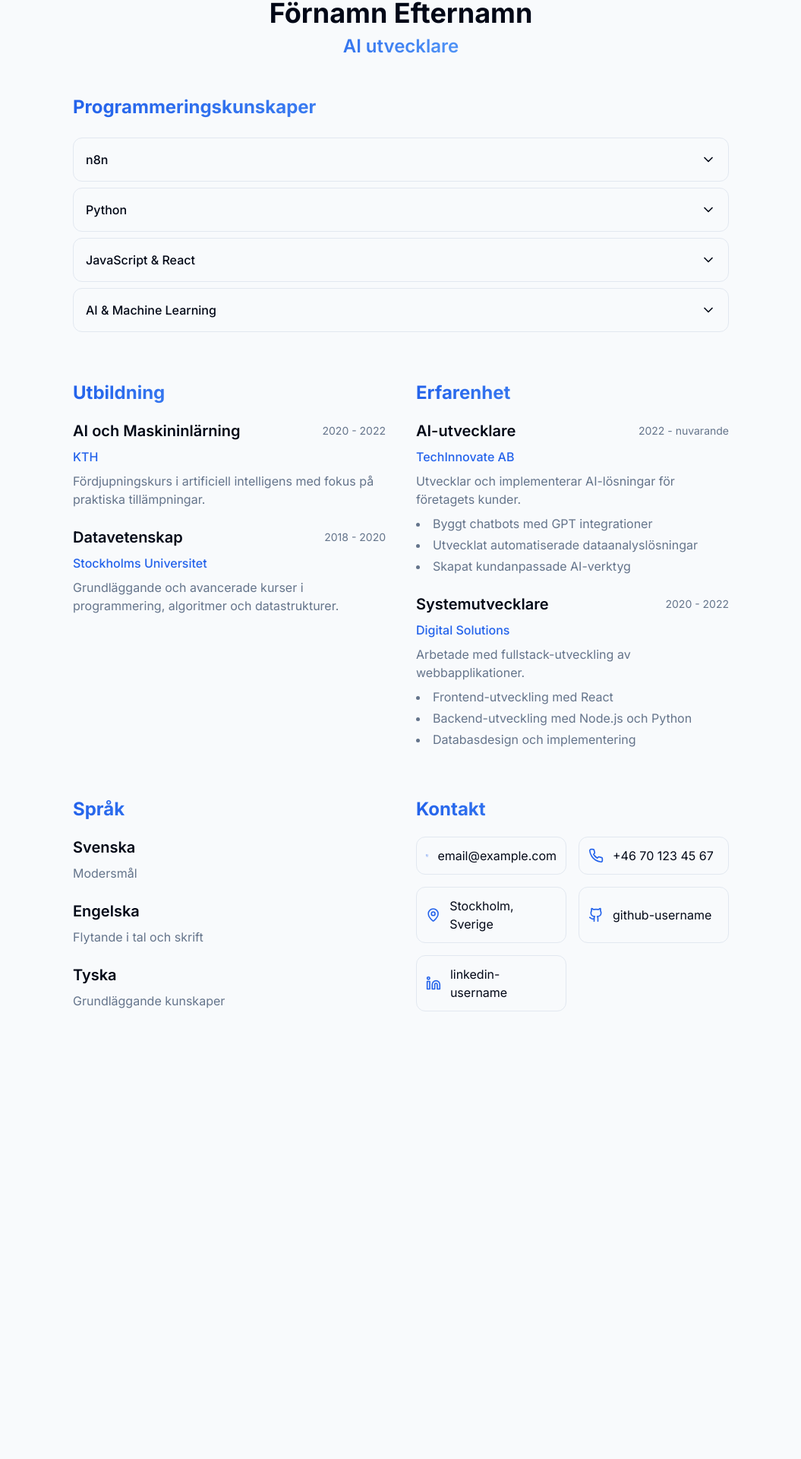
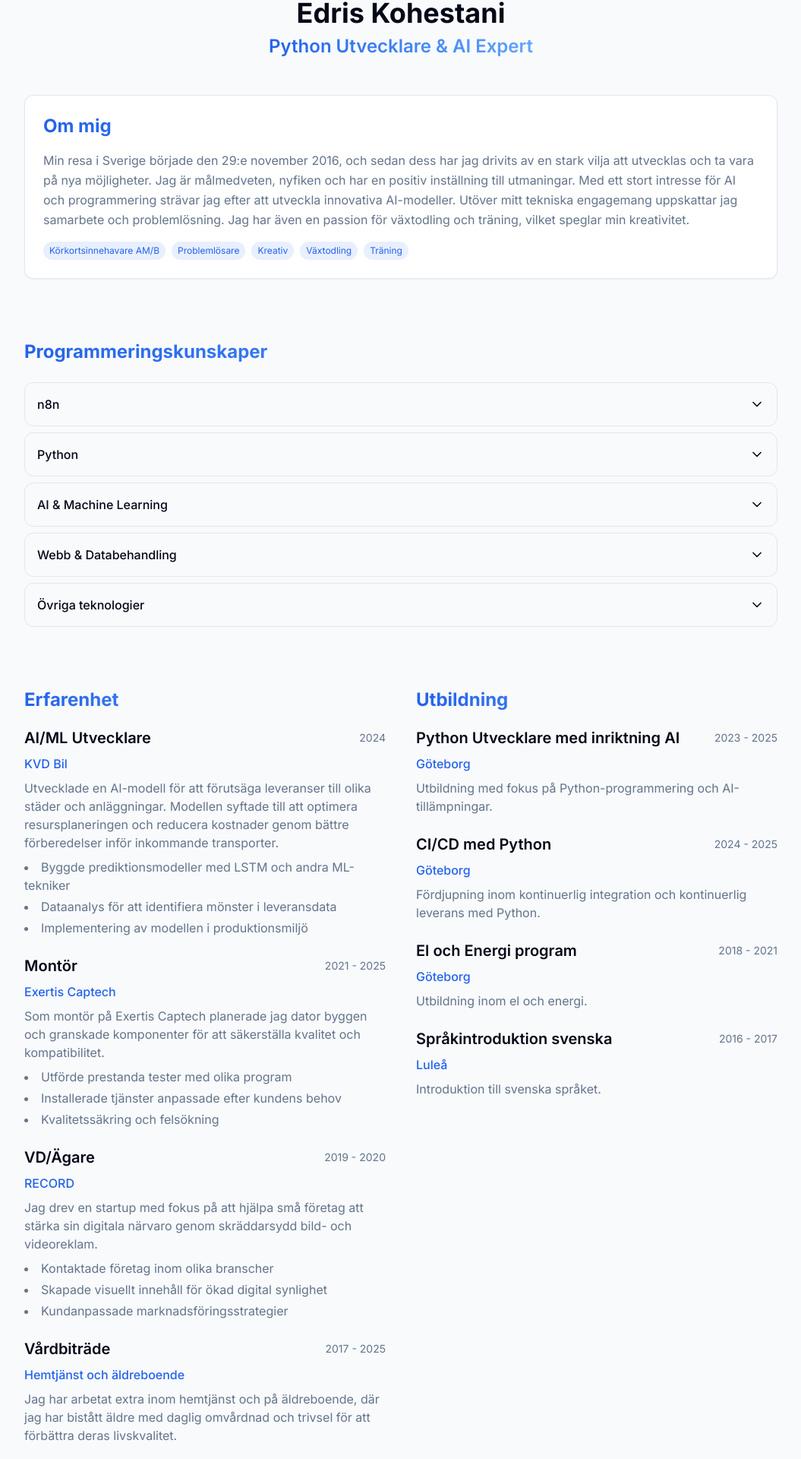
Before and after one commit to Edris9/aurora-mode-site, a React (Vite) app: page / in a window 1280 px wide. Shown: the part 259-2179 px from the top of the page at 76% size, without its empty margins (112-1167 px from the left). Before the commit the page ends 1636 px from the top, so only its background shows below. Built offline with nearby package versions, Linux system fonts and the light colour scheme.

Commit message:
Refactor: Improve layout and add contact form
- Improved the overall layout and organization of the portfolio.
- Added a contact section with a form for users to contact the developer.
- Incorporated the provided CV information into the relevant sections.

```diff
--- a/package.json
+++ b/package.json
@@ -11,7 +11,7 @@
     "preview": "vite preview"
   },
   "dependencies": {
-    "@hookform/resolvers": "^3.9.0",
+    "@hookform/resolvers": "^3.10.0",
     "@radix-ui/react-accordion": "^1.2.0",
     "@radix-ui/react-alert-dialog": "^1.1.1",
     "@radix-ui/react-aspect-ratio": "^1.1.0",
--- /dev/null
+++ b/src/components/ContactForm.tsx
@@ -0,0 +1,122 @@
+
+import { useState } from "react";
+import { z } from "zod";
+import { useForm } from "react-hook-form";
+import { zodResolver } from "@hookform/resolvers/zod";
+import { Button } from "@/components/ui/button";
+import { Textarea } from "@/components/ui/textarea";
+import { Input } from "@/components/ui/input";
+import {
+  Form,
+  FormControl,
+  FormField,
+  FormItem,
+  FormLabel,
+  FormMessage,
+} from "@/components/ui/form";
+import { toast } from "sonner";
+
+const formSchema = z.object({
+  name: z.string().min(2, { message: "Namn måste vara minst 2 tecken" }),
+  email: z.string().email({ message: "Ogiltig e-postadress" }),
+  message: z.string().min(10, { message: "Meddelande måste vara minst 10 tecken" }),
+});
+
+type FormValues = z.infer<typeof formSchema>;
+
+const ContactForm = () => {
+  const [isSubmitting, setIsSubmitting] = useState(false);
+
+  const form = useForm<FormValues>({
+    resolver: zodResolver(formSchema),
+    defaultValues: {
+      name: "",
+      email: "",
+      message: "",
+    },
+  });
+
+  const onSubmit = async (data: FormValues) => {
+    setIsSubmitting(true);
+
+    try {
+      // In a real application, you would send this data to a server
+      console.log("Form submitted:", data);
+
+      // Simulate API call
+      await new Promise(resolve => setTimeout(resolve, 1000));
+
+      toast.success("Tack för ditt meddelande! Jag återkommer så snart som möjligt.");
+      form.reset();
+    } catch (error) {
+      toast.error("Ett fel uppstod. Försök igen senare.");
+      console.error("Form submission error:", error);
+    } finally {
+      setIsSubmitting(false);
+    }
+  };
+
+  return (
+    <div className="animate-fade-in">
+      <Form {...form}>
+        <form onSubmit={form.handleSubmit(onSubmit)} className="space-y-6">
+          <FormField
+            control={form.control}
+            name="name"
+            render={({ field }) => (
+              <FormItem>
+                <FormLabel>Namn</FormLabel>
+                <FormControl>
+                  <Input placeholder="Ditt namn" {...field} />
+                </FormControl>
+                <FormMessage />
+              </FormItem>
+            )}
+          />
+
+          <FormField
+            control={form.control}
+            name="email"
+            render={({ field }) => (
+              <FormItem>
+                <FormLabel>E-post</FormLabel>
+                <FormControl>
+                  <Input placeholder="din.epost@exempel.se" {...field} />
+                </FormControl>
+                <FormMessage />
+              </FormItem>
+            )}
+          />
+
+          <FormField
+            control={form.control}
+            name="message"
+            render={({ field }) => (
+              <FormItem>
+                <FormLabel>Meddelande</FormLabel>
+                <FormControl>
+                  <Textarea
+                    placeholder="Skriv ditt meddelande här..."
+                    className="min-h-[120px]"
+                    {...field}
+                  />
+                </FormControl>
+                <FormMessage />
+              </FormItem>
+            )}
+          />
+
+          <Button
+            type="submit"
+            className="w-full md:w-auto"
+            disabled={isSubmitting}
+          >
+            {isSubmitting ? "Skickar..." : "Skicka meddelande"}
+          </Button>
+        </form>
+      </Form>
+    </div>
+  );
+};
+
+export default ContactForm;
--- a/src/components/ContactSection.tsx
+++ b/src/components/ContactSection.tsx
@@ -1,5 +1,6 @@
 
 import { Mail, Phone, MapPin, Github, Linkedin } from "lucide-react";
+import ContactForm from "./ContactForm";
 
 interface ContactInfo {
   email?: string;
@@ -15,13 +16,21 @@ interface ContactSectionProps {
 
 const ContactSection = ({ contactInfo }: ContactSectionProps) => {
   return (
-    <div className="space-y-5">
+    <div className="space-y-8">
       <h2 className="text-2xl font-bold text-gradient">Kontakt</h2>
+
+      <div className="grid grid-cols-1 lg:grid-cols-2 gap-8">
+        <div className="space-y-6">
+          <p className="text-muted-foreground">
+            Har du en fråga eller vill diskutera ett potentiellt samarbete?
+            Fyll i formuläret eller kontakta mig direkt via informationen nedan.
+          </p>
+
           <div className="grid grid-cols-1 md:grid-cols-2 gap-4">
             {contactInfo.email && (
               <div className="flex items-center space-x-3 p-3 rounded-lg border border-border hover:border-primary transition-colors duration-300">
                 <Mail className="h-5 w-5 text-primary" />
-            <a href={`mailto:${contactInfo.email}`} className="hover:text-primary transition-colors">
+                <a href={`mailto:${contactInfo.email}`} className="hover:text-primary transition-colors truncate">
                   {contactInfo.email}
                 </a>
               </div>
@@ -64,7 +73,7 @@ const ContactSection = ({ contactInfo }: ContactSectionProps) => {
                   href={`https://linkedin.com/in/${contactInfo.linkedin}`}
                   target="_blank"
                   rel="noopener noreferrer"
-              className="hover:text-primary transition-colors"
+                  className="hover:text-primary transition-colors truncate"
                 >
                   {contactInfo.linkedin}
                 </a>
@@ -72,6 +81,13 @@ const ContactSection = ({ contactInfo }: ContactSectionProps) => {
             )}
           </div>
         </div>
+
+        <div className="bg-card rounded-lg p-6 border border-border shadow-sm">
+          <h3 className="text-xl font-semibold mb-4">Skicka ett meddelande</h3>
+          <ContactForm />
+        </div>
+      </div>
+    </div>
   );
 };
 
--- a/src/pages/Index.tsx
+++ b/src/pages/Index.tsx
@@ -4,6 +4,7 @@ import ProfileSection from "@/components/ProfileSection";
 import SkillAccordion from "@/components/SkillAccordion";
 import CVSection from "@/components/CVSection";
 import ContactSection from "@/components/ContactSection";
+import { Card, CardContent } from "@/components/ui/card";
 
 const Index = () => {
   const [mounted, setMounted] = useState(false);
@@ -22,103 +23,178 @@ const Index = () => {
     },
     {
       name: "Python",
-      description: "Erfaren Python-utvecklare med fokus på dataanalys, automation och AI-integrationer."
-    },
-    {
-      name: "JavaScript & React",
-      description: "Utvecklat moderna webbapplikationer med fokus på användarvänlighet och prestanda."
+      description: "Erfaren Python-utvecklare med fokus på dataanalys, automation och AI-integrationer. Jag har arbetat med många bibliotek som TensorFlow, PyTorch, Scikit-learn, och har erfarenhet av att bygga och implementera AI-modeller."
     },
     {
       name: "AI & Machine Learning",
-      description: "Integrerat olika AI-tjänster och byggt egna maskininlärningsmodeller för praktiska applikationer."
+      description: "Jag har utvecklat AI-modeller för att förutsäga leveranser och optimera resursplanering. Jag har erfarenhet av LSTM, TensorFlow, PyTorch och andra ML-bibliotek för att bygga och träna modeller."
+    },
+    {
+      name: "Webb & Databehandling",
+      description: "Jag har erfarenhet av HTML, CSS, SQL, Docker, Kubernetes och andra teknologier för webbutveckling och datahantering. Jag arbetar också med CI/CD-processer och testning genom BDD, TDD med verktyg som Playwright och Behave."
+    },
+    {
+      name: "Övriga teknologier",
+      description: "Jag har erfarenhet av Tkinter för GUI-utveckling, Seaborn och Matplotlib för datavisualisering, GitHub för versionshantering, och Selenium för webbautomation."
     }
   ];
 
   const education = [
     {
-      title: "AI och Maskininlärning",
-      organization: "KTH",
-      period: "2020 - 2022",
-      description: "Fördjupningskurs i artificiell intelligens med fokus på praktiska tillämpningar."
+      title: "Python Utvecklare med inriktning AI",
+      organization: "Göteborg",
+      period: "2023 - 2025",
+      description: "Utbildning med fokus på Python-programmering och AI-tillämpningar."
     },
     {
-      title: "Datavetenskap",
-      organization: "Stockholms Universitet",
-      period: "2018 - 2020",
-      description: "Grundläggande och avancerade kurser i programmering, algoritmer och datastrukturer."
+      title: "CI/CD med Python",
+      organization: "Göteborg",
+      period: "2024 - 2025",
+      description: "Fördjupning inom kontinuerlig integration och kontinuerlig leverans med Python."
+    },
+    {
+      title: "El och Energi program",
+      organization: "Göteborg",
+      period: "2018 - 2021",
+      description: "Utbildning inom el och energi."
+    },
+    {
+      title: "Språkintroduktion svenska",
+      organization: "Luleå",
+      period: "2016 - 2017",
+      description: "Introduktion till svenska språket."
     }
   ];
 
   const experience = [
     {
-      title: "AI-utvecklare",
-      organization: "TechInnovate AB",
-      period: "2022 - nuvarande",
-      description: "Utvecklar och implementerar AI-lösningar för företagets kunder.",
+      title: "AI/ML Utvecklare",
+      organization: "KVD Bil",
+      period: "2024",
+      description: "Utvecklade en AI-modell för att förutsäga leveranser till olika städer och anläggningar. Modellen syftade till att optimera resursplaneringen och reducera kostnader genom bättre förberedelser inför inkommande transporter.",
       items: [
-        "Byggt chatbots med GPT integrationer",
-        "Utvecklat automatiserade dataanalyslösningar",
-        "Skapat kundanpassade AI-verktyg"
+        "Byggde prediktionsmodeller med LSTM och andra ML-tekniker",
+        "Dataanalys för att identifiera mönster i leveransdata",
+        "Implementering av modellen i produktionsmiljö"
       ]
     },
     {
-      title: "Systemutvecklare",
-      organization: "Digital Solutions",
-      period: "2020 - 2022",
-      description: "Arbetade med fullstack-utveckling av webbapplikationer.",
+      title: "Montör",
+      organization: "Exertis Captech",
+      period: "2021 - 2025",
+      description: "Som montör på Exertis Captech planerade jag dator byggen och granskade komponenter för att säkerställa kvalitet och kompatibilitet.",
       items: [
-        "Frontend-utveckling med React",
-        "Backend-utveckling med Node.js och Python",
-        "Databasdesign och implementering"
+        "Utförde prestanda tester med olika program",
+        "Installerade tjänster anpassade efter kundens behov",
+        "Kvalitetssäkring och felsökning"
       ]
+    },
+    {
+      title: "VD/Ägare",
+      organization: "RECORD",
+      period: "2019 - 2020",
+      description: "Jag drev en startup med fokus på att hjälpa små företag att stärka sin digitala närvaro genom skräddarsydd bild- och videoreklam.",
+      items: [
+        "Kontaktade företag inom olika branscher",
+        "Skapade visuellt innehåll för ökad digital synlighet",
+        "Kundanpassade marknadsföringsstrategier"
+      ]
+    },
+    {
+      title: "Vårdbiträde",
+      organization: "Hemtjänst och äldreboende",
+      period: "2017 - 2025",
+      description: "Jag har arbetat extra inom hemtjänst och på äldreboende, där jag har bistått äldre med daglig omvårdnad och trivsel för att förbättra deras livskvalitet."
     }
   ];
 
   const languages = [
     {
       title: "Svenska",
-      description: "Modersmål"
+      description: "Professionell nivå"
     },
     {
       title: "Engelska",
       description: "Flytande i tal och skrift"
     },
     {
-      title: "Tyska",
-      description: "Grundläggande kunskaper"
+      title: "Dari",
+      description: "Modersmål"
+    },
+    {
+      title: "Persiska",
+      description: "Professionell nivå"
     }
   ];
 
+  const aboutMe = "Min resa i Sverige började den 29:e november 2016, och sedan dess har jag drivits av en stark vilja att utvecklas och ta vara på nya möjligheter. Jag är målmedveten, nyfiken och har en positiv inställning till utmaningar. Med ett stort intresse för AI och programmering strävar jag efter att utveckla innovativa AI-modeller. Utöver mitt tekniska engagemang uppskattar jag samarbete och problemlösning. Jag har även en passion för växtodling och träning, vilket speglar min kreativitet.";
+
   const contactInfo = {
-    email: "email@example.com",
-    phone: "+46 70 123 45 67",
-    location: "Stockholm, Sverige",
-    github: "github-username",
-    linkedin: "linkedin-username"
+    email: "edriskohestani1010@gmail.com",
+    phone: "0739387526",
+    location: "Göteborg",
+    linkedin: "STUDENT PÅ PLUSHÖG SKOLAN"
   };
 
   return (
     <div className="min-h-screen bg-background text-foreground transition-colors duration-300">
-      <div className="max-w-4xl mx-auto px-4 py-10">
+      <div className="max-w-5xl mx-auto px-4 py-10">
         <ProfileSection
-          name="Förnamn Efternamn"
-          title="AI utvecklare"
+          name="Edris Kohestani"
+          title="Python Utvecklare & AI Expert"
           imageSrc="/placeholder.svg"
         />
 
-        <div className="space-y-16 mt-12">
+        <div className="space-y-20 mt-12">
+          {/* About Me Section */}
+          <section className="animate-scale-in">
+            <Card className="overflow-hidden border-border hover:border-primary transition-colors duration-300">
+              <CardContent className="p-6">
+                <h2 className="text-2xl font-bold text-gradient mb-4">Om mig</h2>
+                <p className="text-muted-foreground leading-relaxed">{aboutMe}</p>
+                <div className="flex flex-wrap gap-2 mt-4">
+                  <div className="text-xs bg-primary/10 text-primary px-2 py-1 rounded-full">Körkortsinnehavare AM/B</div>
+                  <div className="text-xs bg-primary/10 text-primary px-2 py-1 rounded-full">Problemlösare</div>
+                  <div className="text-xs bg-primary/10 text-primary px-2 py-1 rounded-full">Kreativ</div>
+                  <div className="text-xs bg-primary/10 text-primary px-2 py-1 rounded-full">Växtodling</div>
+                  <div className="text-xs bg-primary/10 text-primary px-2 py-1 rounded-full">Träning</div>
+                </div>
+              </CardContent>
+            </Card>
+          </section>
+
+          {/* Programming Skills Section */}
           <section className="animate-scale-in">
             <h2 className="text-2xl font-bold text-gradient mb-6">Programmeringskunskaper</h2>
             <SkillAccordion skills={programmingSkills} />
           </section>
 
+          {/* Experience & Education Sections */}
           <section className="grid grid-cols-1 lg:grid-cols-2 gap-10 animate-scale-in">
+            <CVSection title="Erfarenhet" items={experience} />
             <CVSection title="Utbildning" items={education} />
-            <CVSection title="Erfarenhet" items={experience} />
           </section>
 
+          {/* Languages & Contact Sections */}
           <section className="grid grid-cols-1 lg:grid-cols-2 gap-10 animate-scale-in">
             <CVSection title="Språk" items={languages} />
+            <div className="bg-card p-6 rounded-lg border border-border">
+              <h2 className="text-2xl font-bold text-gradient mb-6">Övrig Kompetens</h2>
+              <div className="flex flex-wrap gap-2">
+                {["HTML", "CSS", "PYTHON", "LaTeX", "SQL", "KUBERNETES", "DOCKER", "AGIL",
+                  "TKINTER", "SEABORN", "MATPLOTLIB", "SKLEARN", "LSTM", "TENSORFLOW",
+                  "PYTORCH", "Gherkin", "Behave", "Playwright", "BDD", "TDD", "n8n",
+                  "MCP", "Github", "Selenium", "Microsoft 365", "Blender", "ADOBE"].map((skill, i) => (
+                  <div key={i} className="text-sm bg-secondary text-secondary-foreground px-3 py-1 rounded-full">
+                    {skill}
+                  </div>
+                ))}
+              </div>
+            </div>
+          </section>
+
+          {/* Contact Section */}
+          <section className="animate-scale-in">
             <ContactSection contactInfo={contactInfo} />
           </section>
         </div>
```
Also changed, not shown: 1 other file (tests, documents, lock files or other folders). Lines whose indentation alone changed are shown as unchanged.
